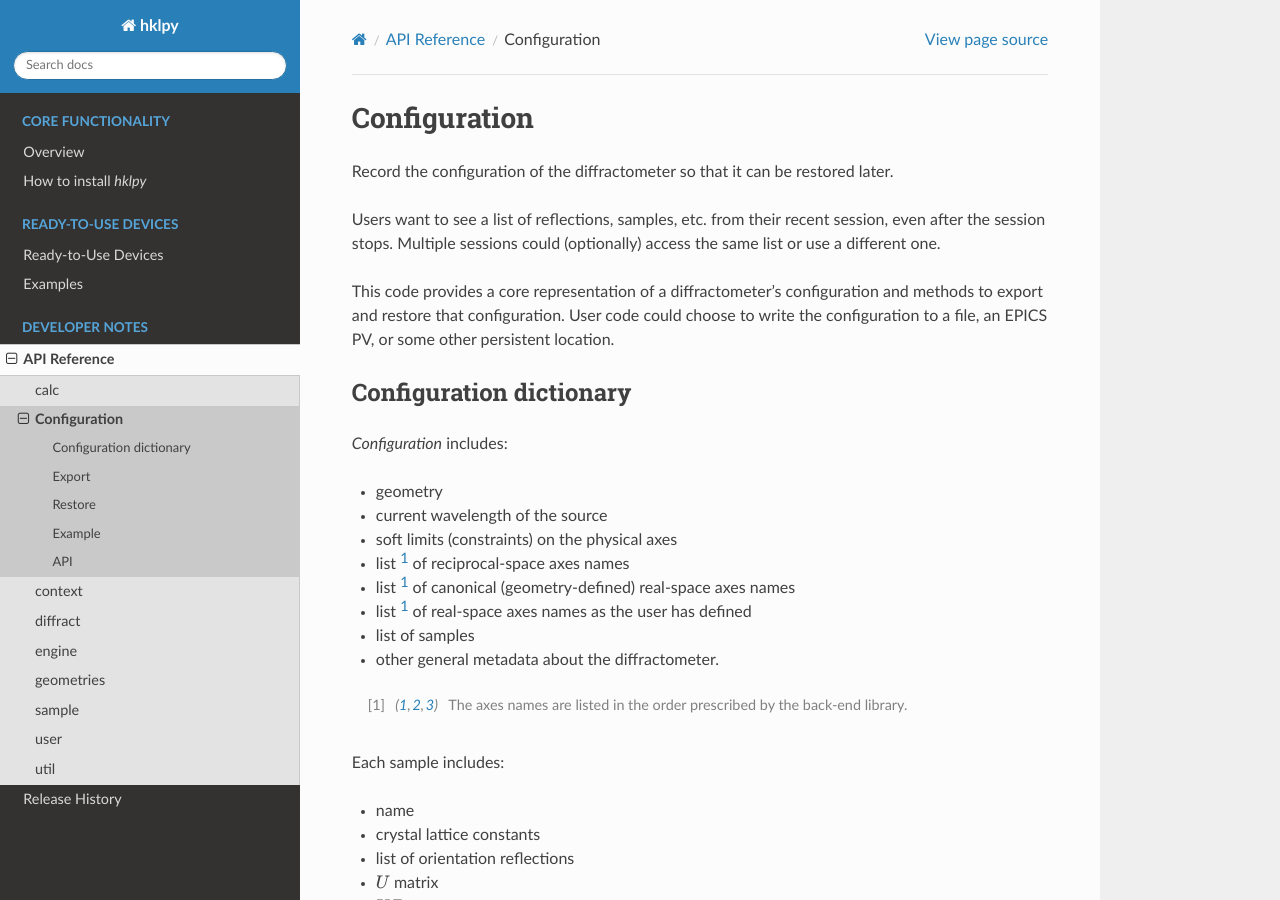
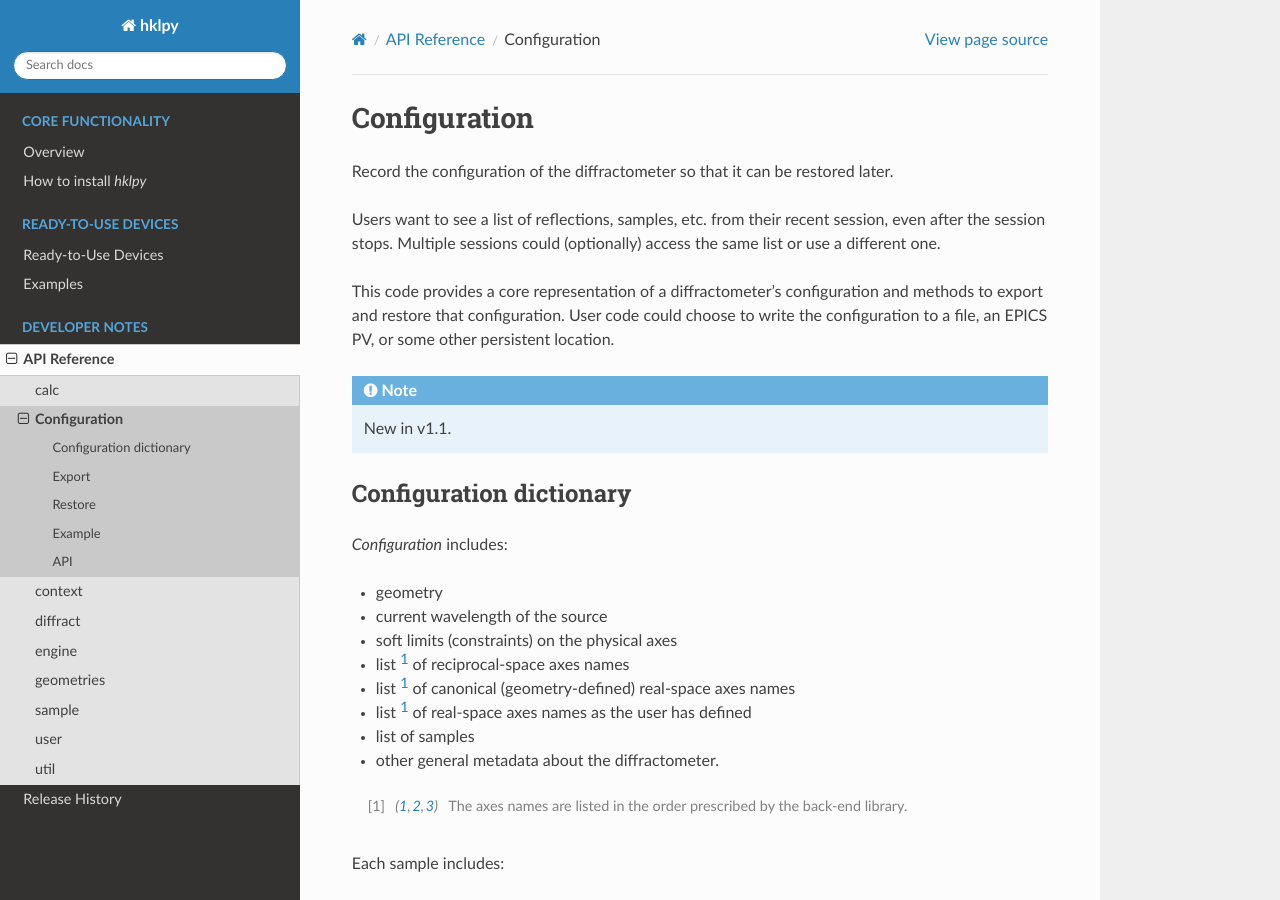
Before and after one commit to bluesky/hklpy, a Sphinx documentation site: the page built from docs/source/configuration.rst, in a window 1280 px wide and 900 px high. Built offline with Sphinx 7.4.7 and the Read the Docs theme 2.0.0, drawn with Linux system fonts in a browser that asks for light colours; the version number could not be read and is left out.

Commit message:
DOC #256 note

```diff
--- a/docs/source/configuration.rst
+++ b/docs/source/configuration.rst
@@ -14,6 +14,8 @@ This code provides a core representation of a diffractometer's configuration and
 methods to export and restore that configuration. User code could choose to
 write the configuration to a file, an EPICS PV, or some other persistent
 location.
+
+.. note:: New in v1.1.
 
 Configuration dictionary
 ++++++++++++++++++++++++
```
